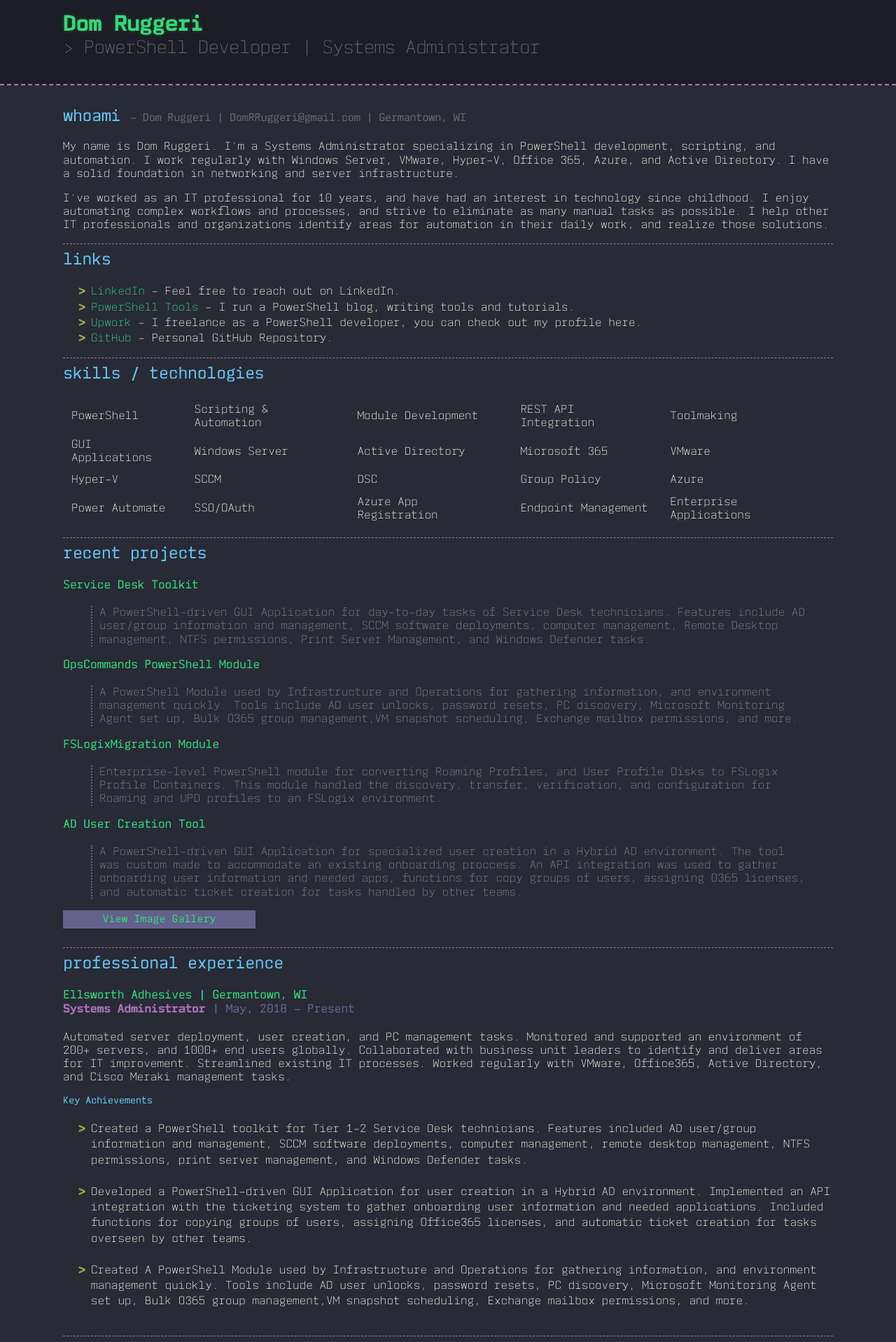
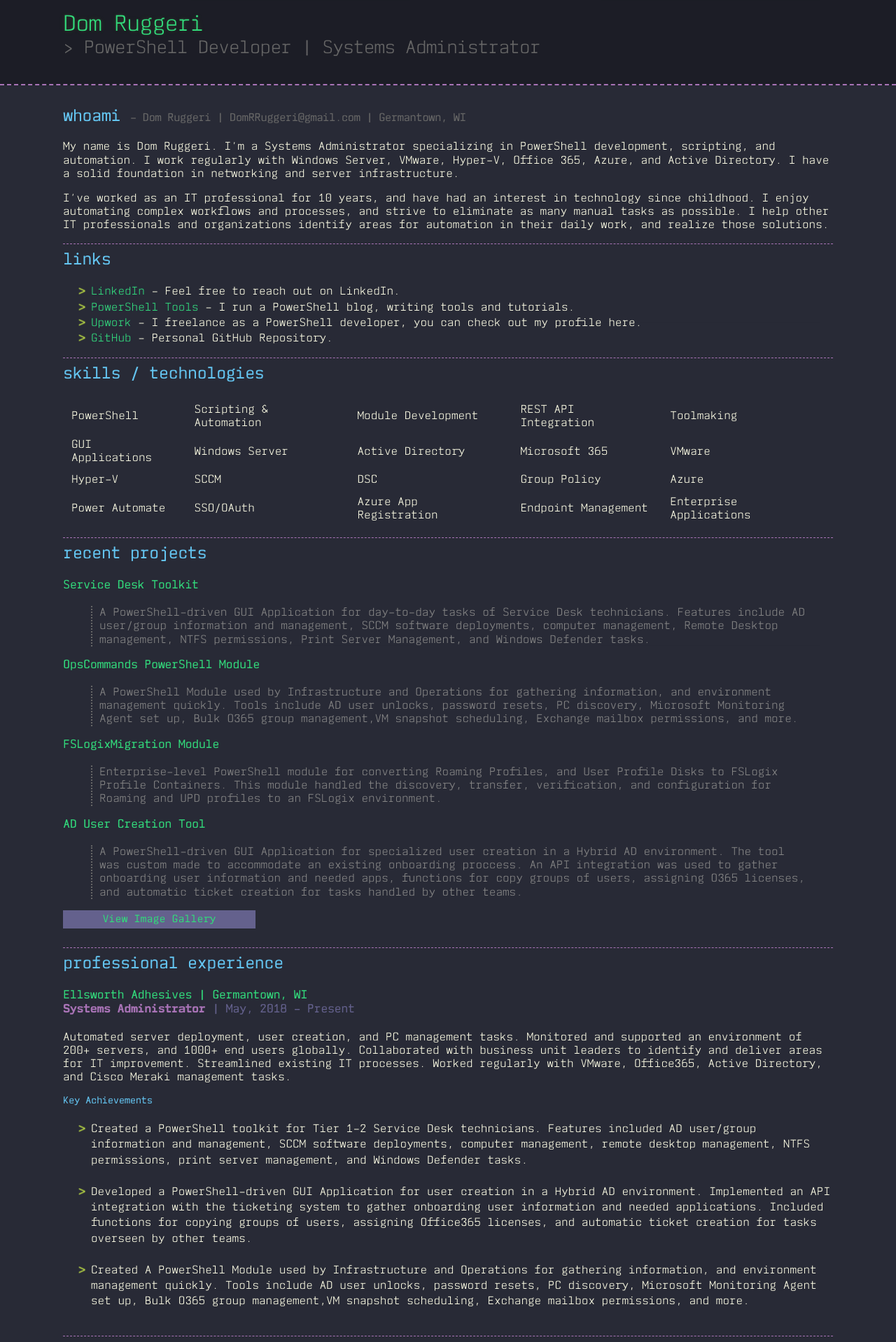
Before and after one commit to DomRRuggeri/DomRRuggeri.github.io, a Jekyll site: the page built from index.md, in a window 1280 px wide. Shown: the top 1918 px of the page at 70% size. Built offline with Jekyll 4.4.1, drawn with Linux system fonts in a browser that asks for light colours.

Commit message:
weight fix

```diff
--- a/_sass/jekyll-theme-hacker.scss
+++ b/_sass/jekyll-theme-hacker.scss
@@ -15,7 +15,7 @@
   font-size: 16px;
   line-height: 1.2;
   font-family: "Wumpus Mono Pro Web";
-  font-weight: 200;
+  font-weight: 300;
   //font-family: Monaco, "Bitstream Vera Sans Mono", "Lucida Console", Terminal, monospace;
 }
 
@@ -59,7 +59,7 @@
   font-size: 32px;
   line-height: 1.2;
   margin: 0 0 0 0px;
-  font-weight: bold;
+  font-weight: 300;
   font-family: "Wumpus Mono Pro Web";
   color: $conifer;//$header;
   text-shadow: 0 1px 1px rgba(0, 0, 0, 0.1),
@@ -78,7 +78,7 @@
 
 header h2 {
   font-size: 26px;
-  font-weight: 200;
+  font-weight: 300;
   color: #666;
 }
 
```
